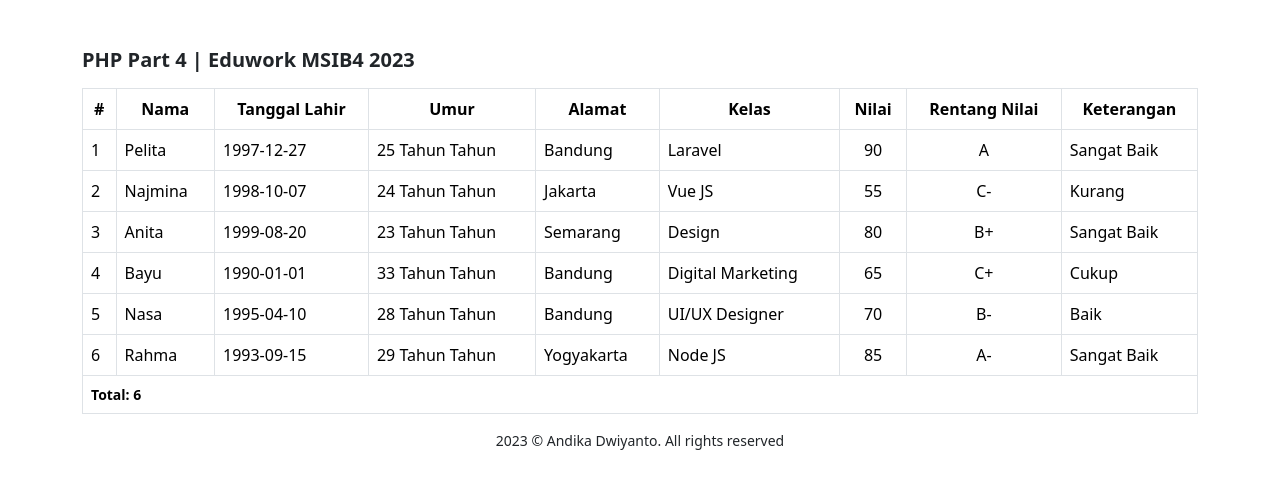
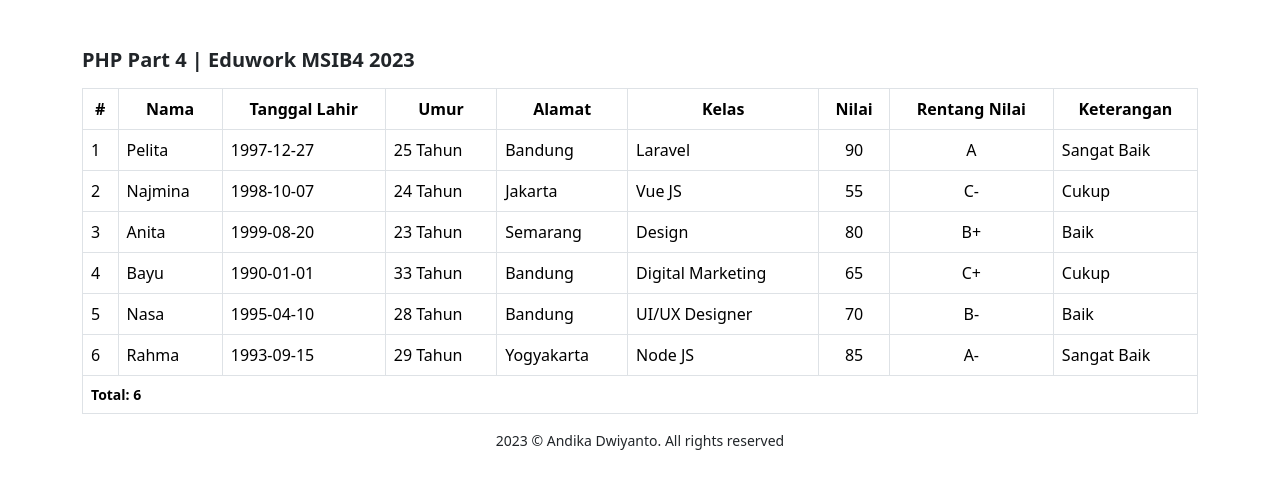
Before and after one commit to andik71/eduwork-msib4, a PHP site: page / in a window 1280 px wide. Shown: the top 489 px of the page. Run offline with PHP 8.4, Linux system fonts and the light colour scheme.

Commit message:
update v.3

```diff
--- a/php_part4/data.json
+++ b/php_part4/data.json
@@ -1,7 +1,6 @@
 [
     {
         "nama": "Pelita",
-        "umur": 24,
         "kelas": "Laravel",
         "alamat": "Bandung",
         "tanggal_lahir": "1997-12-27",
@@ -9,7 +8,6 @@
     },
     {
         "nama": "Najmina",
-        "umur": 23,
         "kelas": "Vue JS",
         "alamat": "Jakarta",
         "tanggal_lahir": "1998-10-07",
@@ -17,7 +15,6 @@
     },
     {
         "nama": "Anita",
-        "umur": 22,
         "kelas": "Design",
         "alamat": "Semarang",
         "tanggal_lahir": "1999-08-20",
@@ -25,7 +22,6 @@
     },
     {
         "nama": "Bayu",
-        "umur": 31,
         "kelas": "Digital Marketing",
         "alamat": "Bandung",
         "tanggal_lahir": "1990-01-01",
@@ -33,7 +29,6 @@
     },
     {
         "nama": "Nasa",
-        "umur": 25,
         "kelas": "UI/UX Designer",
         "alamat": "Bandung",
         "tanggal_lahir": "1995-04-10",
--- a/php_part4/index.php
+++ b/php_part4/index.php
@@ -49,14 +49,17 @@ $data = json_decode($arr, true);
                     <?php
                     // Variable $no berperan sebagai penomoran
                     $no = 1;
+
                     foreach ($data as $row) { // Perulangan foreach
-                    // Perhitungan Umur
-                    $tgl_lahir = new datetime($row['tanggal_lahir']);
-                    $currentDate = new datetime();
-                    $umur = $currentDate->diff($tgl_lahir);
+                        // perhitungan umur
+                        $tgl_lahir = new DateTime($row['tanggal_lahir']);
+                        $currentDate = new DateTime();
+                        $age = $currentDate->diff($tgl_lahir);
 
                         // ternary
-                    $warna = ($row['umur'] % 2 == 0) ? 'bg-warning' : 'bg-info' ;
+                        $warna = ($age->y % 2 == 0) ? 'bg-warning' : 'bg-info' ;
+
+                        // nilai
                         // Operasi Switch-case membuat rentang nilai
                         switch ($row['nilai']) {
                             case $row['nilai'] >= 90 && $row['nilai'] <= 100:
@@ -69,7 +72,7 @@ $data = json_decode($arr, true);
                                 break;
                             case $row['nilai'] >= 80 && $row['nilai'] <= 84.9:
                                 $grade = 'B+';
-                            $ket = 'Sangat Baik';
+                               $ket = 'Baik';
                                 break;
                             case $row['nilai'] >= 75 && $row['nilai'] <= 79.9:
                                 $grade = 'B';
@@ -80,39 +83,40 @@ $data = json_decode($arr, true);
                                 $ket = 'Baik';
                                 break;
                             case $row['nilai'] >= 65 && $row['nilai'] <= 69.9:
-                            $grade = 'C+';
+                                $grade= 'C+';
                                $ket = 'Cukup';
                                 break;
                             case $row['nilai'] >= 60 && $row['nilai'] <= 64.9:
-                            $grade = 'C';
+                                $grade= 'C';
                                $ket = 'Cukup';
                                 break;
                             case $row['nilai'] >= 55 && $row['nilai'] <= 59.9:
                                 $grade = 'C-';
-                            $ket = 'Kurang';
+                               $ket = 'Cukup';
                                 break;
                             case $row['nilai'] >= 50 && $row['nilai'] <= 54.9:
                                 $grade = 'D';
-                            $ket = 'Tidak Lulus';
+                                $ket = 'Kurang';
                                 break;
                             case $row['nilai'] >= 0 && $row['nilai'] <= 49.9:
                                 $grade = 'E';
                                 $ket = 'Tidak Lulus';
                                 break;
                             default:
-                            $grade = 'NaN';
+                                $nilai = 'NaN';
                                 $ket = 'Null';
                                 break;
                         } ?>
+
 
                         <tr class="<?= $warna ?>">
                             <td><?= $no++ ?></td>
                             <td><?= $row['nama'] ?></td>
                             <td><?= $row['tanggal_lahir'] ?></td>
-                    <td><?= $umur->y . ' Tahun' ?> Tahun</td>
+                            <td><?= $age->y ?> Tahun</td>
                             <td><?= $row['alamat'] ?></td>
                             <td><?= $row['kelas'] ?></td>
-                    <td class="text-center"><?= number_format($row['nilai']) ?></td>
+                            <td class="text-center"><?= $row['nilai'] ?></td>
                             <td class="text-center"><?= $grade ?></td>
                             <td><?= $ket ?></td>
                         </tr>
```
Lines whose indentation alone changed are shown as unchanged.
